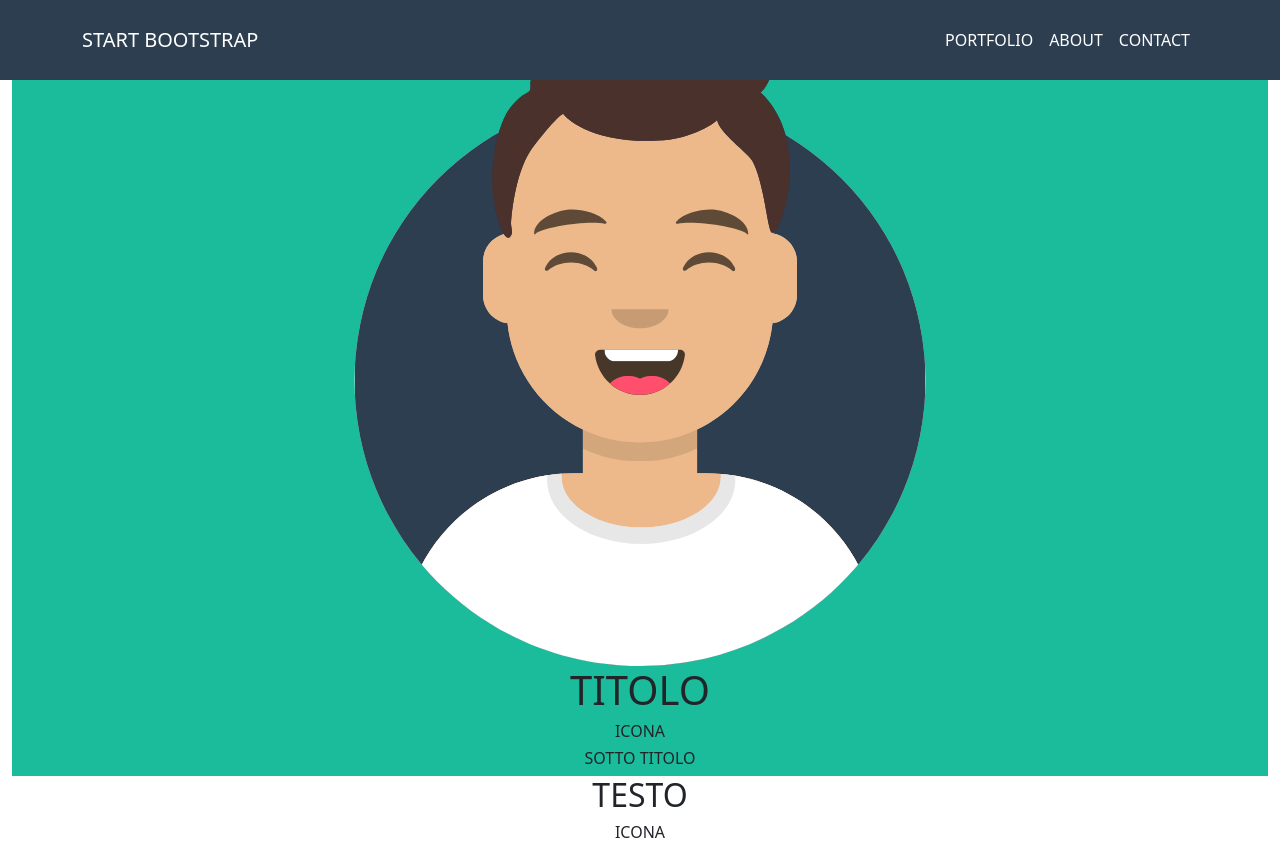
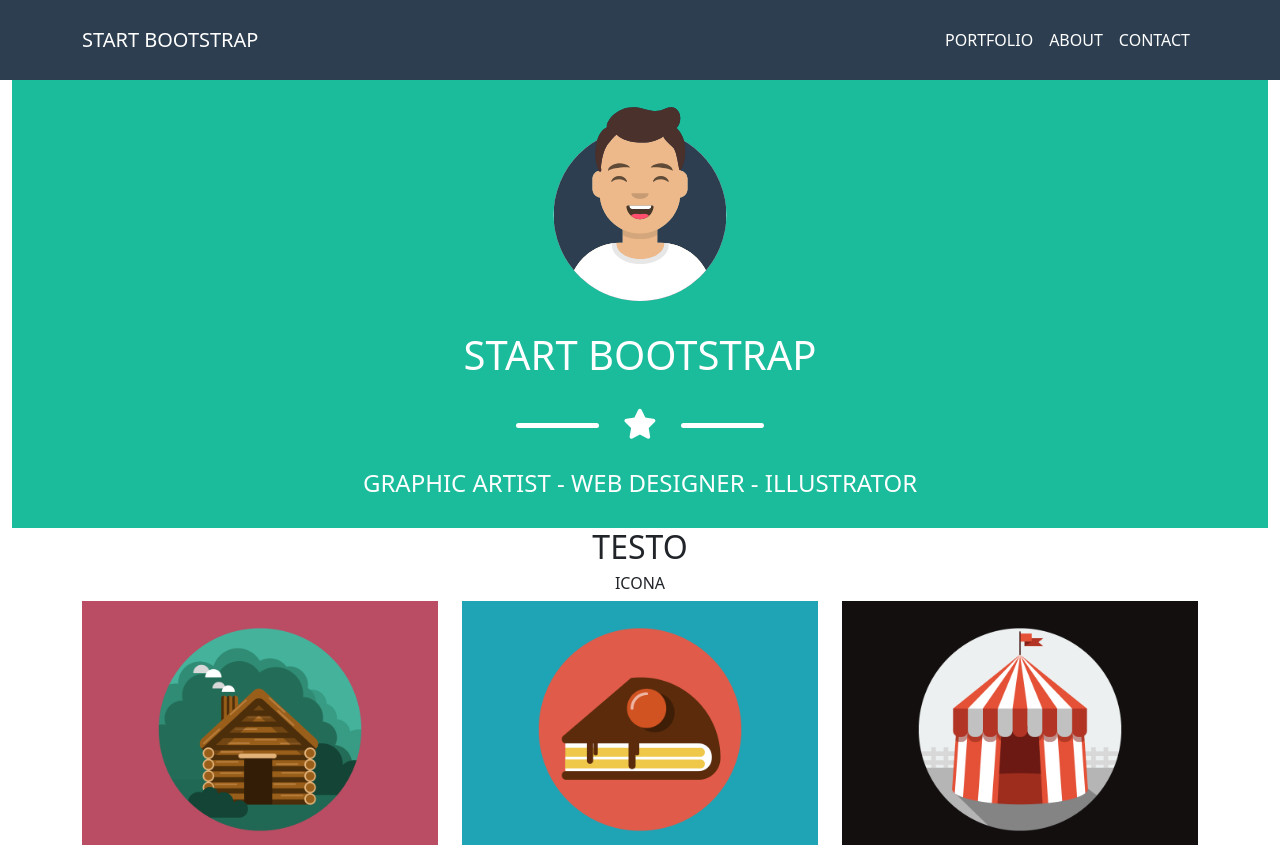
Before and after one commit to SimonePizziconi/html-css-bootstrap-freelancer, a plain HTML site: page index.html in a window 1280 px wide. Shown: the top 845 px of the page. Drawn offline with nearby package versions, Linux system fonts and the light colour scheme.

Commit message:
Add Section Jumbotron

```diff
--- a/css/style.css
+++ b/css/style.css
@@ -12,6 +12,26 @@
 .jumbotron{
     background-color: #1abc9c;
     text-align: center;
+    padding-top: 100px;
+    color: #fff;
+}
+
+.bar{
+    height: 5px;
+    background-color: #fff;
+    border-radius: 20px;
+    width: 10%;
+    display: inline-block;
+}
+
+.fa-star{
+    font-size: 30px;
+    vertical-align: middle;
+    margin: 0 20px;
+}
+
+header h1, h4{
+    margin: 30px 0;
 }
 
 
--- a/index.html
+++ b/index.html
@@ -5,7 +5,9 @@
     <meta name="viewport" content="width=device-width, initial-scale=1.0">
     <title>Bootstrap Freelancer</title>
     <!doctype html>
+    <!-- BOOTSTRAP -->
     <link href="https://cdn.jsdelivr.net/npm/bootstrap@5.3.3/dist/css/bootstrap.min.css" rel="stylesheet" integrity="sha384-QWTKZyjpPEjISv5WaRU9OFeRpok6YctnYmDr5pNlyT2bRjXh0JMhjY6hW+ALEwIH" crossorigin="anonymous">
+    <!-- FONTAWESOME -->
     <link rel="stylesheet" href="https://cdnjs.cloudflare.com/ajax/libs/font-awesome/6.5.2/css/all.min.css"
     integrity="sha512-SnH5WK+bZxgPHs44uWIX+LLJAJ9/2PkPKZ5QiAj6Ta86w+fsb2TkcmfRyVX3pBnMFcV7oQPJkl9QevSCWr3W6A=="
     crossorigin="anonymous" referrerpolicy="no-referrer" />
@@ -43,13 +45,19 @@
                 </div>
             </div>
             <section class="jumbotron">
-                <div class="row justify-content-center g-0">
-                    <div class="col-6">
-                        <div>
-                            <img src="img/avatar.svg" alt="avatar">
-                            <h1>TITOLO</h1>
-                            <h6>ICONA</h6>
-                            <h6>SOTTO TITOLO</h6>
+                <div class="row justify-content-center">
+                    <div class="col-6 col-md-4 col-lg-2">
+                        <img src="img/avatar.svg" alt="avatar">
+                    </div>
+                </div>
+                <div class="row justify-content-center">
+                    <div class="col-12 col-md-10 col-lg-8">
+                        <div class="text">
+                            <h1>START BOOTSTRAP</h1>
+                            <div class="bar"></div>
+                            <i class="fa-solid fa-star"></i>
+                            <div class="bar"></div>
+                            <h4>GRAPHIC ARTIST - WEB DESIGNER - ILLUSTRATOR</h4>
                         </div>
                     </div>
                 </div>
@@ -58,7 +66,6 @@
 
         <!-- Parte Centrale Pagina -->
         <main>
-
             <!-- SECTION PORTFOLIO -->
 
             <section>
```
